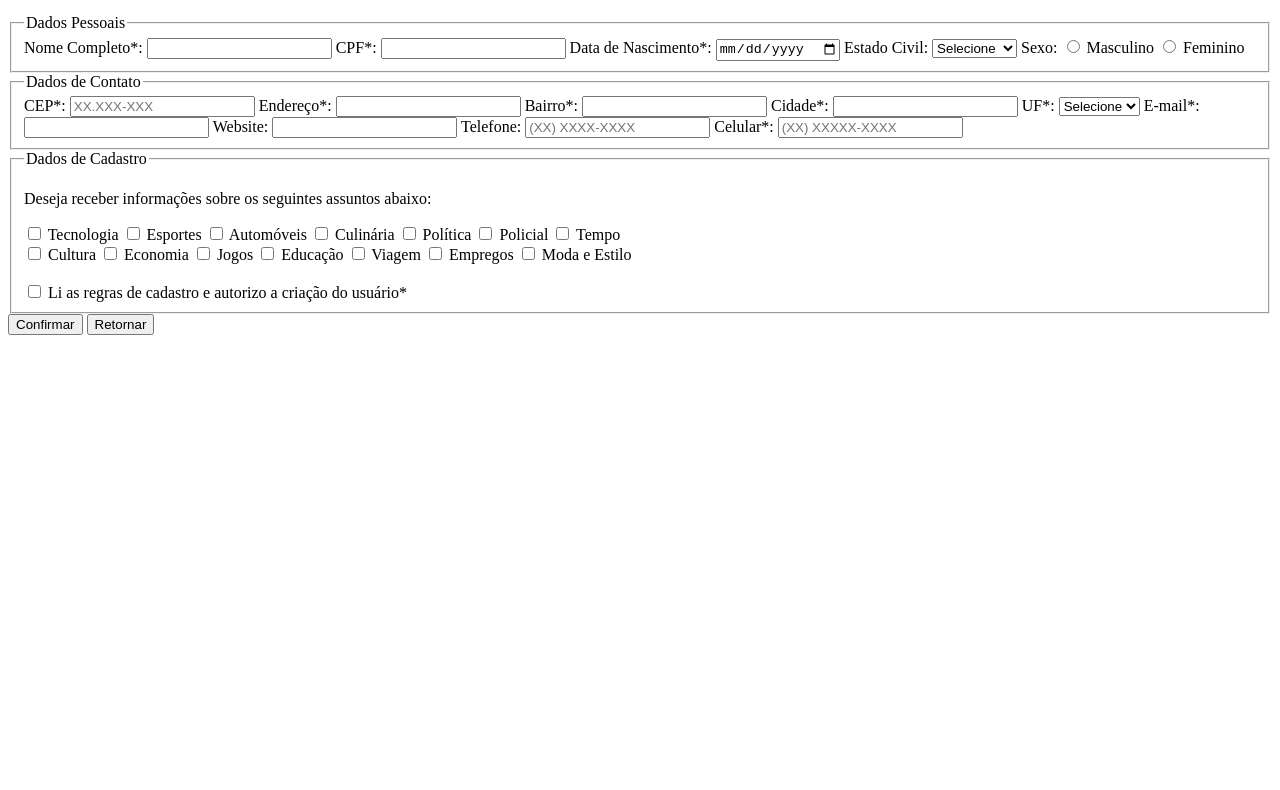
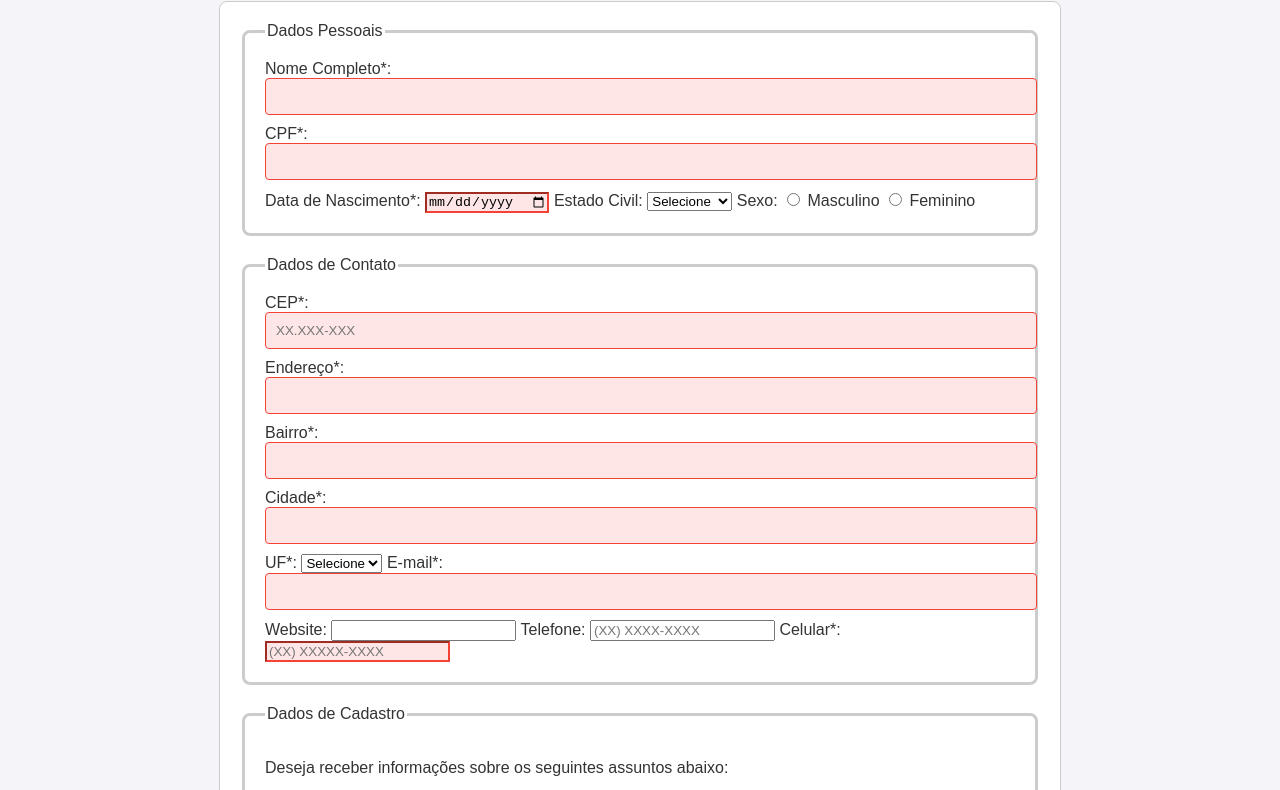
Before and after one commit to prfs91/UFMS, a plain HTML site: page Fundamentos Web/Checkout_Presença_M2_Fund_Web_Pamella_Roberta/formulario.html in a window 1280 px wide. Shown: the part 66-856 px from the top of the page. Before the commit the page ends 800 px from the top, so only its background shows below. Drawn offline with Linux system fonts and the light colour scheme.

Commit message:
Updates formulario.html by fixing the CSS file name
Este commit atualiza o arquivo formulario.html para corrigir o nome do arquivo CSS, garantindo que o estilo seja carregado corretamente na página. O nome do CSS estava incorreto, o que estava impedindo a aplicação dos estilos. Agora, o arquivo CSS correto está sendo referenciado, e a página deve exibir a aparência esperada.

```diff
--- a/Fundamentos Web/Checkout_Presença_M2_Fund_Web_Pamella_Roberta/formulario.html
+++ b/Fundamentos Web/Checkout_Presença_M2_Fund_Web_Pamella_Roberta/formulario.html
@@ -5,7 +5,7 @@
     <meta name="viewport" content="width=device-width, initial-scale=1.0">
     <meta name="description" content="Formulário de Cadastro">
     <title>Formulário de Cadastro</title>
-    <link rel="stylesheet" href="estilo2.css">
+    <link rel="stylesheet" href="estilo.css">
 </head>
 <body>
     <h1>Formulário de Cadastro</h1>
```
